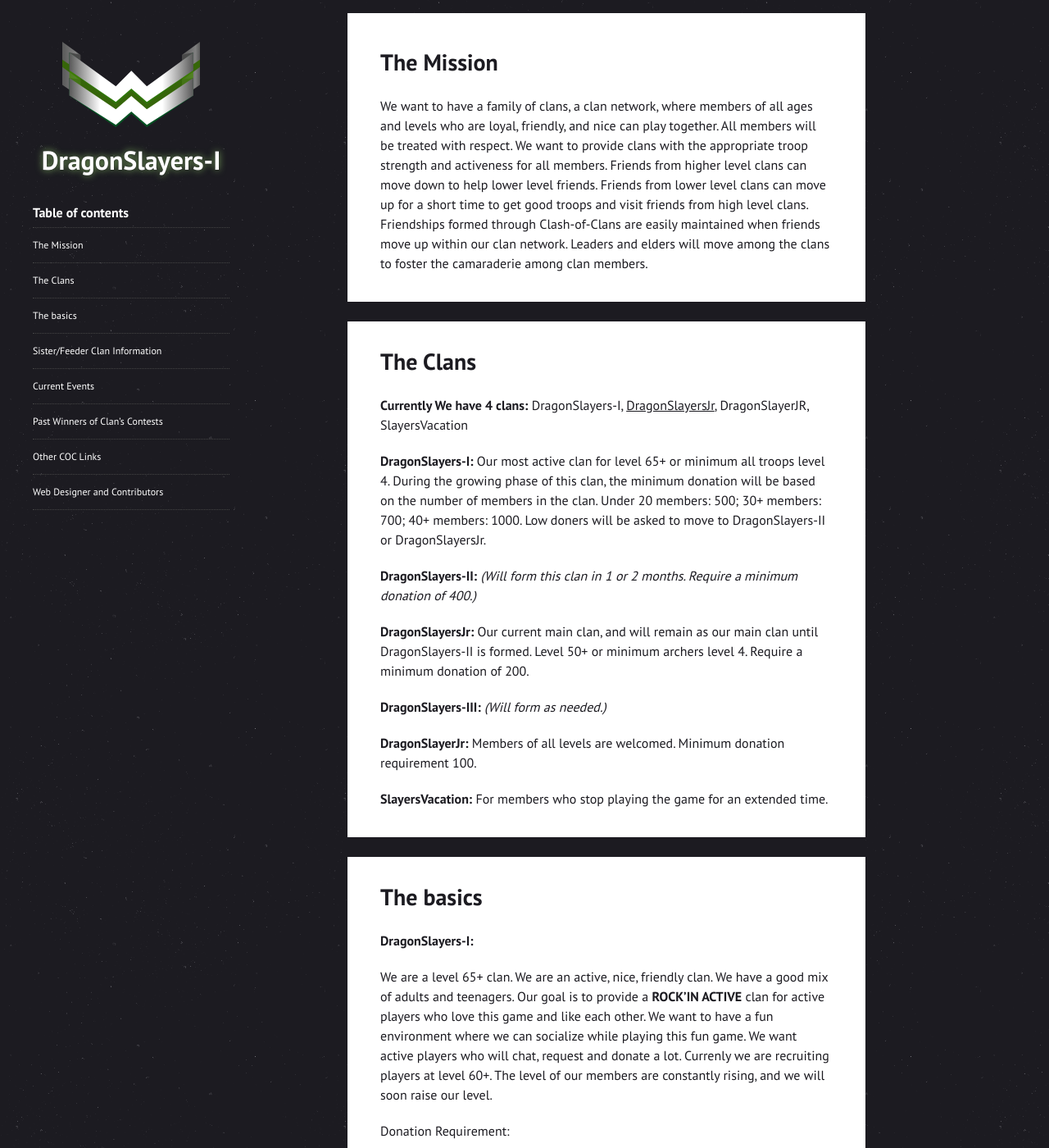
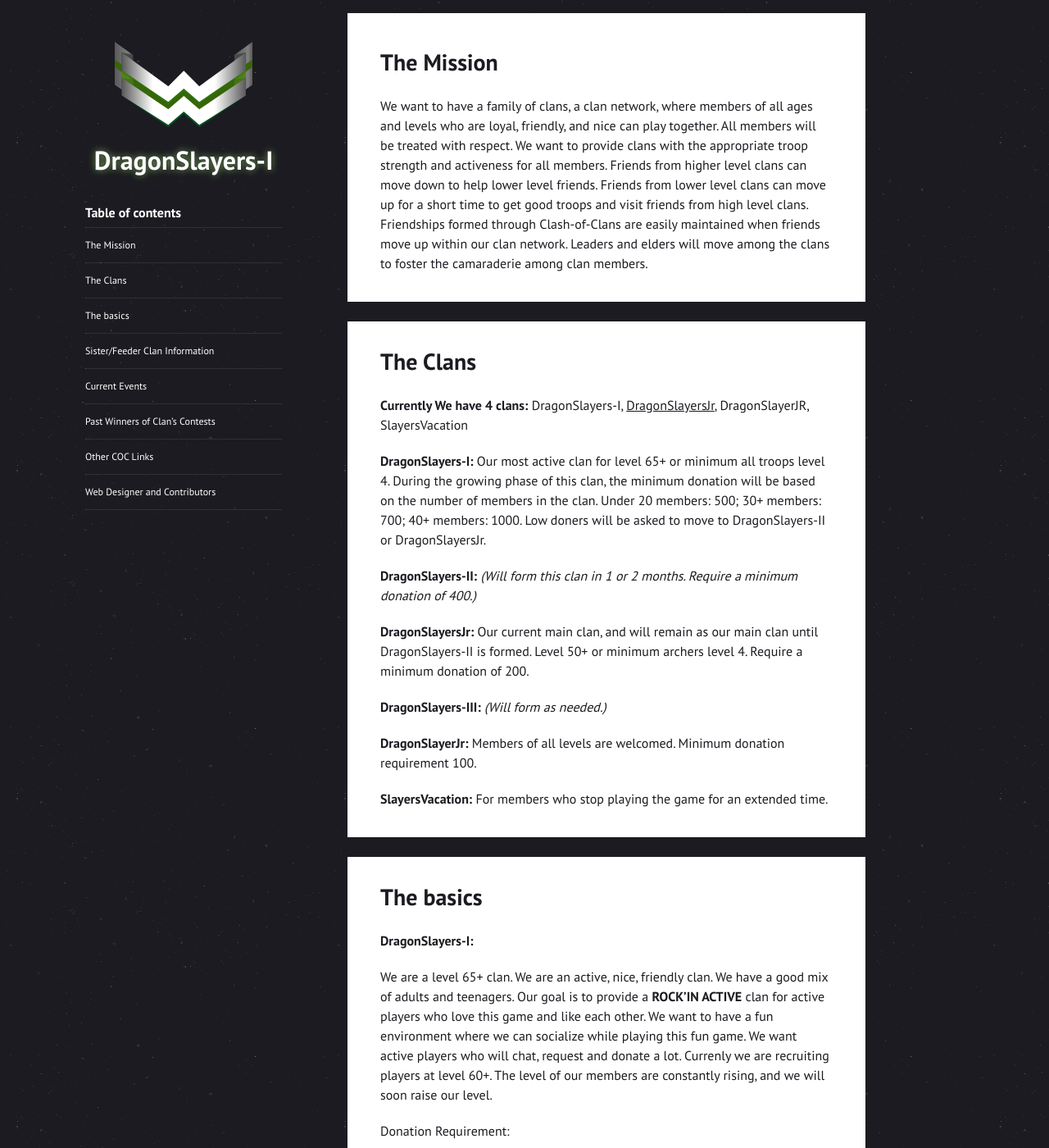
Before and after one commit to himedlooff/proto-clashers, a Jekyll site: the page built from index.md, in a window 1280 px wide and 1400 px high. Shown: the whole window at 82% size. Built offline with Jekyll 4.4.1, drawn with Linux system fonts in a browser that asks for light colours.

Commit message:
History design tweaks. Sidebar fixed.

```diff
--- a/assets/css/main.css
+++ b/assets/css/main.css
@@ -74,7 +74,7 @@
 .token {
     display: inline-block;
     vertical-align: middle;
-    margin-top: -2px;
+    margin-top: -4px;
     padding: 3px 5px 2px;
     font-size: .75em; /* 12 / 16 */
     line-height: 1;
@@ -257,31 +257,36 @@
     border-top: 1px dotted #444;
 }
 
+.history-message {
+    color: #ddd;
+}
+
 .history-latest {
     position: relative;
-    padding-left: 75px;
+    /*padding-left: 75px;*/
     margin: 0;
 }
 
-.history-latest .token-group {
-    width: 65px;
-    margin-top: 2px;
-    position: absolute;
-    left: 0;
+.history-latest .history-message,
+.history-latest .history-more {
+    display: inline-block;
+    color: #fff;
+}
+
+a.token {
+    text-decoration: none;
 }
 
 .history-latest-label {
     display: block;
 }
 
-.history-more {
-    display: block;
-    margin: 0;
-    font-size: .75em; /* 12 / 16 */
+.history-date {
+    margin-right: 12px;
 }
 
-.history-date {
-    margin-right: 6px;
+.history-more {
+    margin-left: 12px;
 }
 
 .theme-dark {
@@ -325,7 +330,8 @@
         display: block;
         width: 30%;
         height: 100%;
-        float: left;
+        /*float: left;*/
+        position: fixed;
         text-align: right;
     }
 
--- a/assets/js/app.js
+++ b/assets/js/app.js
@@ -40,12 +40,12 @@
     '</div>'
   );
 
-  if ($(window).width() > 48 * 16) {
-    $('.l-side > .wrapper').sticky({
-      topSpacing: 0,
-      getWidthFrom: '#post-nav_wrapper'
-    });
-  }
+  // if ($(window).width() > 48 * 16) {
+  //   $('#post-nav').sticky({
+  //     topSpacing: 0,
+  //     getWidthFrom: '#post-nav_wrapper'
+  //   });
+  // }
 
 }
 
@@ -151,7 +151,7 @@
       data[i],
       '<li class="history-list_item">' +
         '<span class="history-message">' +
-          '<span class="history-date token"></span>' +
+          '<span class="history-date token token__dark"></span>' +
         '</span> ' +
       '</li>'
     );
@@ -173,7 +173,10 @@
   var day = date.getDate();
   var year = date.getFullYear().toString().substr(2,2);
   var month = date.getMonth()+1;
-  var dateStr = '<span class="history-date-month-day">' + month + '-' + day + '</span>' + '-' +
+  var dateStr = '<span class="history-date-month-day">' +
+                  month + '<span class="date-delimiter">-</span>' +
+                  day +
+                '</span>' + '<span class="date-delimiter">-</span>' +
                 '<span class="history-date-year">' + year + '</span>';
 
   $template.find('.history-message').append(commitMessage);
@@ -191,12 +194,12 @@
   return makeHistoryItem(
     firstCommitData,
     '<p class="history-latest history-list_item">' +
-      '<span class="token-group token-group-stacked">' +
-        '<span class="history-latest-label token token__attention token-group_item token-group-stacked_item">Latest</span> ' +
-        '<span class="history-date token token__attention token-group_item token-group-stacked_item"></span>' +
-      '</span> ' +
-      '<span class="history-message"></span> ' +
-      '<span class="history-more"><a href="#">See the full history</a></span>' +
+      //'<span class="token-group token-group-stacked">' +
+        //'<span class="history-latest-label token token__attention token-group_item token-group-stacked_item">Latest</span> ' +
+        '<span class="history-date token token__attention"></span> ' +
+      //'</span> ' +
+      '<span class="history-message"></span> &nbsp;' +
+      '<span class="history-more"><a href="#" class="token token__dark">...</a></span>' +
     '</p>'
   );
 
```
